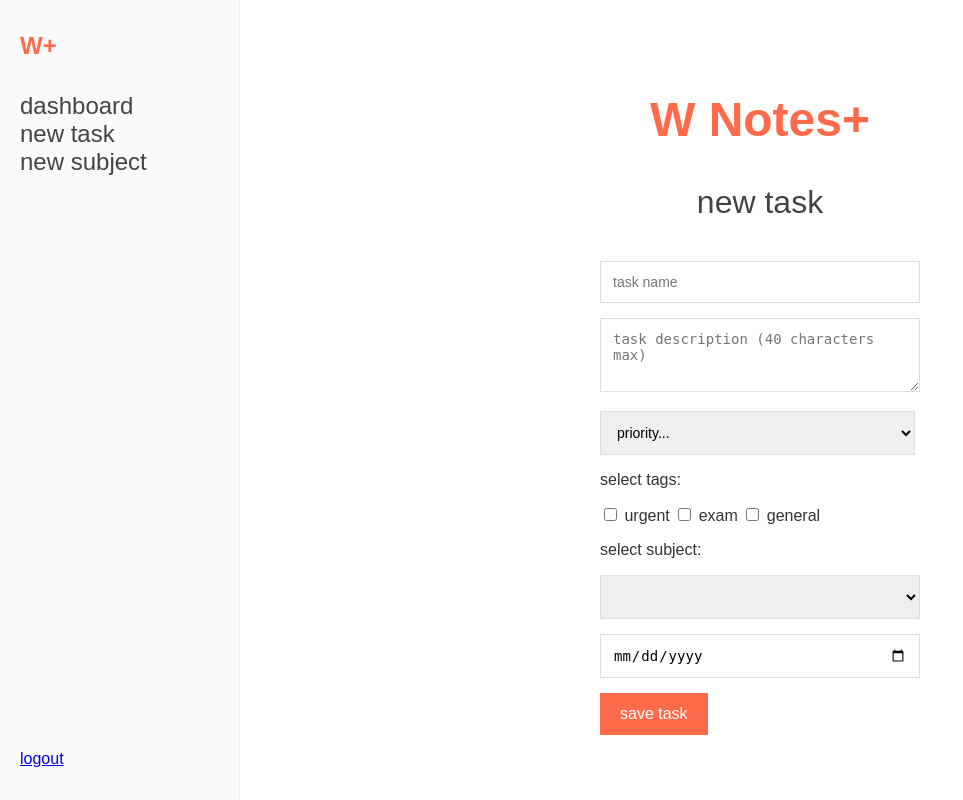
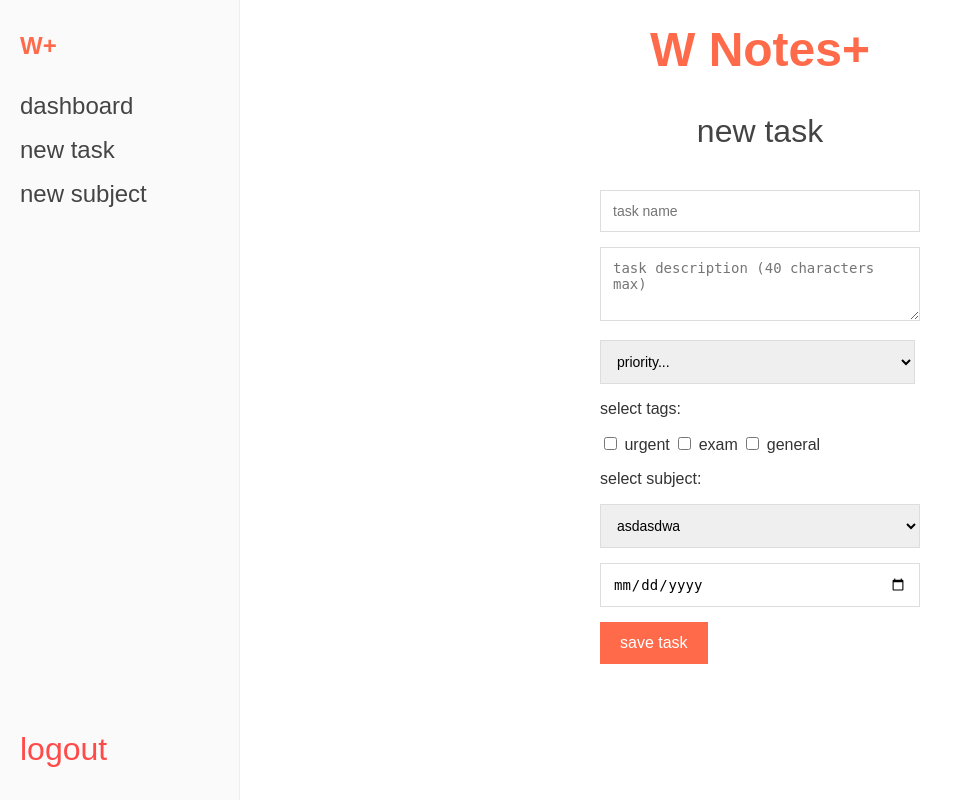
Before and after one commit to NikhilFonseka/studyplanner, a Flask app: page /add_task in a window 1280 px wide. Shown: the whole page, without its empty margins (0-963 px from the left). Run offline with Flask 3, Linux system fonts and the light colour scheme; a user stored in the database is signed in; data comes from the database, SQL or seed files in the repository; lists and menus that the app fills with data are empty.

Commit message:
just as I thought I was finished more bugs suddenly appear hopefully all addressed now and this is the final commit

```diff
--- a/static/style.css
+++ b/static/style.css
@@ -15,7 +15,7 @@ body {
 .brand_title {
     color: #ff6b4a;
     font-size: 3rem;
-    margin-top: 3.75rem;
+    margin-top: 0.35rem;
     margin-bottom: 0.625rem;
 }
 /* handles title for every screen */
@@ -142,7 +185,28 @@ body {
     top: 0;
     height: 100vh;
 }
+.sidebar_footer {
+    margin-top: auto;
+    padding-top: 1rem;
+}
+.status_badge {
+    font-size: 0.688rem;
+    background: #e8f5e9;
+    font-weight: 600;
+}
+.secondary_link {
+    color: #ff6b4a;
+    text-decoration: none;
+    display: block;
+    margin-top: 0.625rem;
+}
 
+.logout_link {
+    text-decoration: none;
+    color: #ff4a4a;
+    font-weight: 500;
+    font-size: 2rem;
+}
 .sidebar_links {
     list-style: none;
     padding: 0;
@@ -150,6 +214,9 @@ body {
     flex-grow: 1;
 }
 
+.sidebar_links li {
+    margin-bottom: 1rem;
+}
 .sidebar_links a {
     text-decoration: none;
     color: #444;
@@ -168,7 +235,7 @@ body {
     display: flex;
     flex-direction: column;
     align-items: center;
-    padding: 2rem;
+    padding: 1rem;
 }
 
 /* Helper Classes */
@@ -176,3 +243,9 @@ body {
 .space_between { justify-content: space-between; }
 .align_center { align-items: center; }
 .accent_text { color: #ff6b4a; }
+.bottom_margin_20 { margin-bottom: 20px; }
+.bottom_margin_25 { margin-bottom: 25px; }
+.no_margin { margin: 0; }
+.flex_grow { flex-grow: 1; }
+.btn_small { padding: 5px 15px; font-size: 0.8rem; }
+.short_input { width: 60px; padding: 5px; }
```
Also changed, not shown: other parts of static/style.css (+44 -1 lines), templates/viewsubject.html (+4 -4 lines), instance/database.db.
